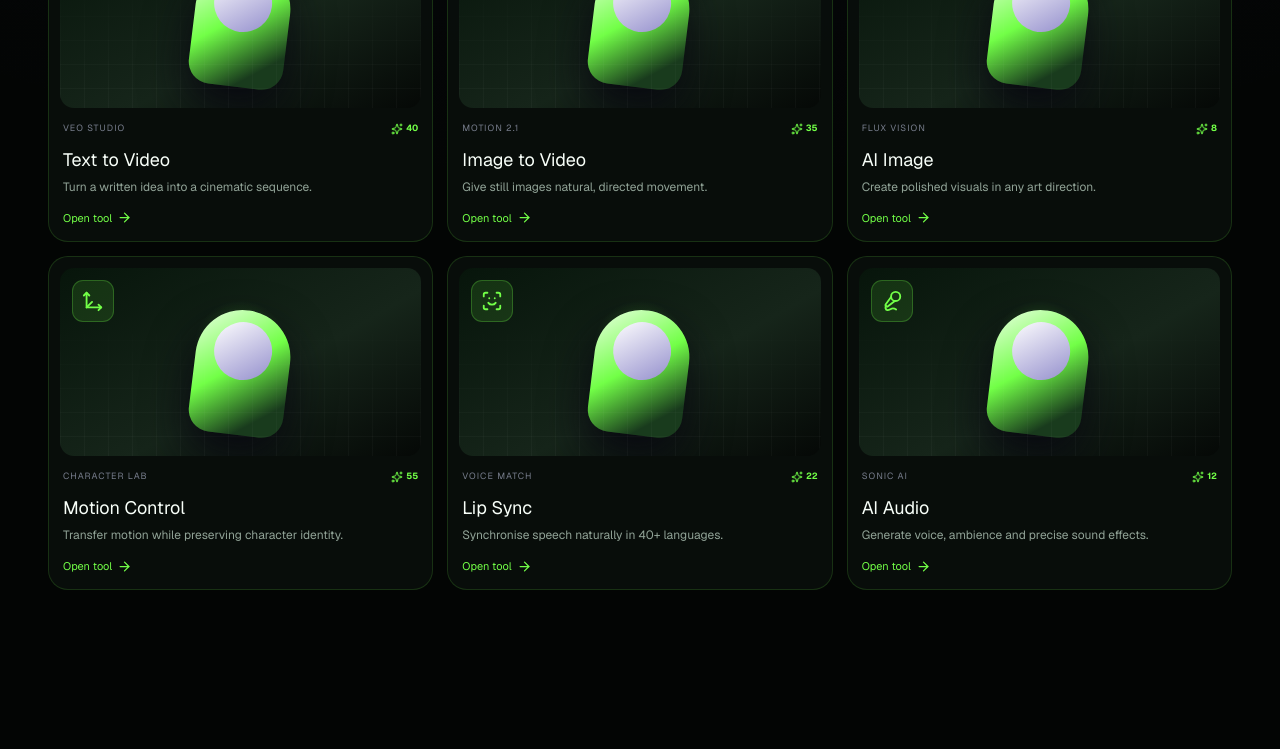
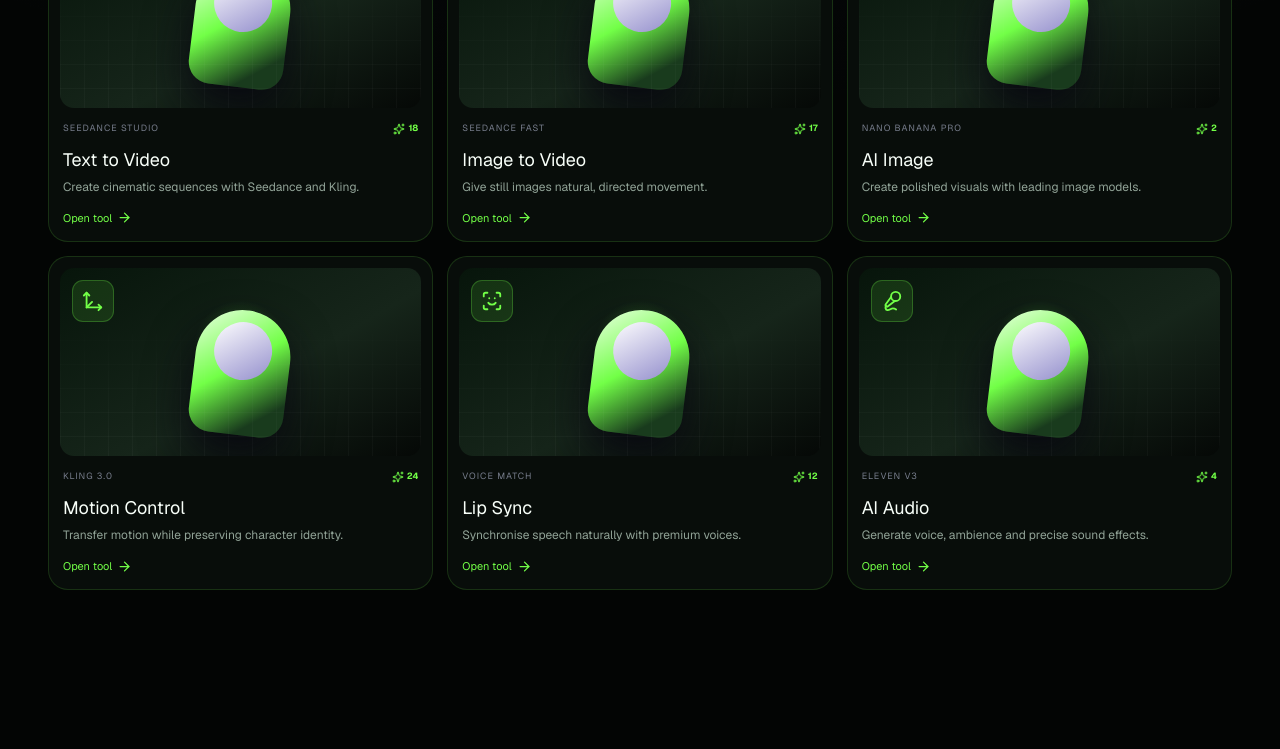
Before and after one commit to vlogsriadai/swiipai, a Next.js app: page / in a window 1280 px wide. Shown: the part 1280-2029 px from the top of the page. Built offline with nearby package versions, Linux system fonts and the light colour scheme.

Commit message:
Add paid plans and subscription entitlements

```diff
--- a/components/data.ts
+++ b/components/data.ts
@@ -1,14 +1,32 @@
 import {
   AudioLines, BadgeDollarSign, Blocks, Bot, Box, Brush, Clapperboard,
-  Clock3, CreditCard, Film, FolderKanban, Gauge, ImageIcon,
-  KeyRound, LayoutDashboard, LifeBuoy, Mic2, Move3d,
+  Clock3, Code2, CreditCard, Film, FolderKanban, Gauge, ImageIcon,
+  KeyRound, LayoutDashboard, LifeBuoy, Megaphone, Mic2, Move3d, Palette,
   PanelsTopLeft, ScanFace, Settings2, ShieldCheck, Sparkles, Users, WandSparkles,
 } from "lucide-react";
 
 export const publicNav = [
-  ["Create", "/app/create"], ["Video", "/ai-video"], ["Image", "/ai-image"],
-  ["Effects", "/ai-effects"], ["Explore", "/explore"], ["Pricing", "/pricing"],
-  ["API", "/developers"],
+  ["Home", "/"], ["All Tools", "/all-tools"], ["Models", "/models"],
+  ["Templates", "/templates"], ["Explore", "/explore"], ["Pricing", "/pricing"],
+] as const;
+
+export const creativeTools = [
+  { name: "AI Director", category: "Studio", href: "/app/director", icon: Clapperboard, badge: "NEW", description: "Plan scenes, shots and complete stories in one directed workflow." },
+  { name: "Text to Video", category: "Video", href: "/app/video", icon: Film, badge: "HOT", description: "Create cinematic clips from a detailed prompt." },
+  { name: "Image to Video", category: "Video", href: "/app/video", icon: Clapperboard, description: "Animate a still frame with controlled camera motion." },
+  { name: "Edit Video", category: "Video", href: "/app/video-editor", icon: WandSparkles, description: "Restyle, extend and retake parts of an existing clip." },
+  { name: "Motion Control", category: "Video", href: "/app/motion-control", icon: Move3d, description: "Transfer a performance while protecting identity." },
+  { name: "Lip Sync", category: "Video", href: "/app/lip-sync", icon: ScanFace, description: "Match natural speech and facial motion in 40+ languages." },
+  { name: "VFX Studio", category: "Video", href: "/app/effects", icon: Sparkles, description: "Add production-ready effects, transformations and transitions." },
+  { name: "Create Image", category: "Image", href: "/app/image", icon: ImageIcon, badge: "FAST", description: "Generate polished visuals with leading image models." },
+  { name: "Edit Image", category: "Image", href: "/app/image-editor", icon: Brush, description: "Replace, expand, relight and refine using natural language." },
+  { name: "Image Upscale", category: "Image", href: "/app/upscale", icon: ImageIcon, description: "Restore detail and export crisp high-resolution artwork." },
+  { name: "Character Studio", category: "Identity", href: "/app/characters", icon: Users, badge: "NEW", description: "Build reusable, consistent characters for every scene." },
+  { name: "World Builder", category: "Identity", href: "/app/worlds", icon: Palette, description: "Save locations, visual rules and story-world references." },
+  { name: "Brand Kit", category: "Assets", href: "/app/brand-kit", icon: Megaphone, description: "Keep products, colors, type and campaign style consistent." },
+  { name: "AI Voice", category: "Audio", href: "/app/audio", icon: Mic2, description: "Generate expressive multilingual narration and dialogue." },
+  { name: "Create Music", category: "Audio", href: "/app/music", icon: AudioLines, description: "Compose original music from mood, genre and story cues." },
+  { name: "Sound Effects", category: "Audio", href: "/app/sound-effects", icon: AudioLines, description: "Design precise ambience and effects for every edit." },
 ] as const;
 
 export const appNav = [
@@ -42,12 +60,12 @@
 ] as const;
 
 export const tools = [
-  { title: "Text to Video", label: "Veo Studio", icon: Film, cost: 40, tint: "blue", desc: "Turn a written idea into a cinematic sequence." },
-  { title: "Image to Video", label: "Motion 2.1", icon: Clapperboard, cost: 35, tint: "violet", desc: "Give still images natural, directed movement." },
-  { title: "AI Image", label: "Flux Vision", icon: ImageIcon, cost: 8, tint: "pink", desc: "Create polished visuals in any art direction." },
-  { title: "Motion Control", label: "Character Lab", icon: Move3d, cost: 55, tint: "cyan", desc: "Transfer motion while preserving character identity." },
-  { title: "Lip Sync", label: "Voice Match", icon: ScanFace, cost: 22, tint: "amber", desc: "Synchronise speech naturally in 40+ languages." },
-  { title: "AI Audio", label: "Sonic AI", icon: Mic2, cost: 12, tint: "green", desc: "Generate voice, ambience and precise sound effects." },
+  { title: "Text to Video", label: "Seedance Studio", icon: Film, cost: 18, tint: "blue", desc: "Create cinematic sequences with Seedance and Kling.", minPlan: "basic" },
+  { title: "Image to Video", label: "Seedance Fast", icon: Clapperboard, cost: 17, tint: "violet", desc: "Give still images natural, directed movement.", minPlan: "basic" },
+  { title: "AI Image", label: "Nano Banana Pro", icon: ImageIcon, cost: 2, tint: "pink", desc: "Create polished visuals with leading image models.", minPlan: "basic" },
+  { title: "Motion Control", label: "Kling 3.0", icon: Move3d, cost: 24, tint: "cyan", desc: "Transfer motion while preserving character identity.", minPlan: "basic" },
+  { title: "Lip Sync", label: "Voice Match", icon: ScanFace, cost: 12, tint: "amber", desc: "Synchronise speech naturally with premium voices.", minPlan: "pro" },
+  { title: "AI Audio", label: "Eleven v3", icon: Mic2, cost: 4, tint: "green", desc: "Generate voice, ambience and precise sound effects.", minPlan: "basic" },
 ] as const;
 
 export const community = [
@@ -60,10 +78,48 @@
 ] as const;
 
 export const plans = [
-  { name: "Free", price: "$0", credits: "80 credits", copy: "Explore the essentials", features: ["Standard queue", "Community models", "Watermarked video"] },
-  { name: "Creator", price: "$12", credits: "1,000 credits", copy: "For a steady creative flow", features: ["Faster generation", "Private creations", "No watermark"] },
-  { name: "Pro", price: "$29", credits: "3,500 credits", copy: "For serious creators", features: ["Priority queue", "Advanced models", "API access"], featured: true },
-  { name: "Business", price: "$79", credits: "10,000 credits", copy: "For teams and studios", features: ["5 team seats", "Shared assets", "Priority support"] },
+  {
+    slug: "basic", name: "Basic", copy: "For first-time AI creators", monthlyPrice: 9, annualPrice: 9,
+    credits: 120, equivalents: ["≈ 60 Nano Banana Pro generations", "≈ 7 Seedance 2.0 Fast videos"],
+    parallel: "Up to 2 videos · 2 images", badge: null, discount: null, featured: false,
+    features: ["Fixed 120 credits every month", "Access to Supercomputer", "Seedance 2.0 Fast & Mini", "Selected models and features", "Early access to advanced AI features", "Unlimited marketplace access"],
+    limits: ["Selected models only", "No Unlimited mode on top models"],
+    modelGroups: [
+      ["ByteDance", "Seedance 2.0 Fast & Mini", "Seedream 5.0 Pro"],
+      ["Google · up to 2K", "Nano Banana Pro", "Nano Banana 2", "Gemini Omni Flash"],
+      ["Kling", "Kling 3.0", "Kling 3.0 Motion Control"],
+      ["Audio", "Seed Audio 1.0", "Eleven v3", "MiniMax Speech 2.8 HD", "VibeVoice", "Seed Speech"],
+      ["Other", "GPT Image 2", "Wan 2.7"],
+    ],
+  },
+  {
+    slug: "pro", name: "Pro", copy: "For everyday AI creation", monthlyPrice: 29, annualPrice: 23,
+    credits: 600, equivalents: ["≈ 300 Nano Banana Pro generations", "≈ 27 Seedance 2.0 videos"],
+    parallel: "Up to 3 videos · 4 images", badge: "MOST POPULAR", discount: "21% OFF", featured: true,
+    features: ["600 credits every month", "Access to all Seedance models", "Access to all models and features", "7-day Unlimited on all models", "Extended duration and resolution", "Unlimited marketplace access"],
+    limits: ["Unlimited mode uses fewer parallel generations"],
+    modelGroups: [
+      ["ByteDance", "Seedance 2.0 · 1080p / 15s", "Seedance 2.0 Fast & Mini · 10s", "Seedream 5.0 Pro"],
+      ["Google · up to 2K", "Nano Banana Pro", "Nano Banana 2", "Gemini Omni Flash · 10s"],
+      ["Kling", "Kling 3.0 · 1080p / 10s", "Kling 3.0 Motion Control · 1080p / 10s"],
+      ["Audio", "Seed Audio 1.0", "Eleven v3", "MiniMax Speech 2.8 HD", "VibeVoice", "Seed Speech"],
+      ["Other", "GPT Image 2", "Wan 2.7 · 1080p / 10s"],
+    ],
+  },
+  {
+    slug: "max", name: "Max", copy: "For ambitious AI projects", monthlyPrice: 79, annualPrice: 59,
+    credits: 1800, equivalents: ["≈ 900 Nano Banana Pro generations", "≈ 80 Seedance 2.0 videos"],
+    parallel: "Up to 8 videos · 8 images", badge: "BEST VALUE", discount: "25% OFF", featured: false,
+    features: ["1,800 credits every month", "Full access to every model and feature", "7-day Unlimited on all models", "Up to 4K and extended duration", "60% lower effective generation cost", "Unlimited marketplace access"],
+    limits: ["Unlimited mode uses fewer parallel generations"],
+    modelGroups: [
+      ["ByteDance", "Seedance 2.0 · 4K / 8s & 1080p / 15s", "Seedance Fast & Mini · 15s", "Seedream 5.0 Pro"],
+      ["Google · up to 2K", "Nano Banana Pro", "Nano Banana 2", "Gemini Omni Flash · 10s"],
+      ["Kling", "Kling 3.0 · 1080p / 15s", "Kling Motion Control · 1080p / 15s"],
+      ["Audio", "Seed Audio 1.0", "Eleven v3", "MiniMax Speech 2.8 HD", "VibeVoice", "Seed Speech"],
+      ["Other", "GPT Image 2", "Wan 2.7 · 1080p / 15s"],
+    ],
+  },
 ] as const;
 
 export const dashboardStats = [
```
